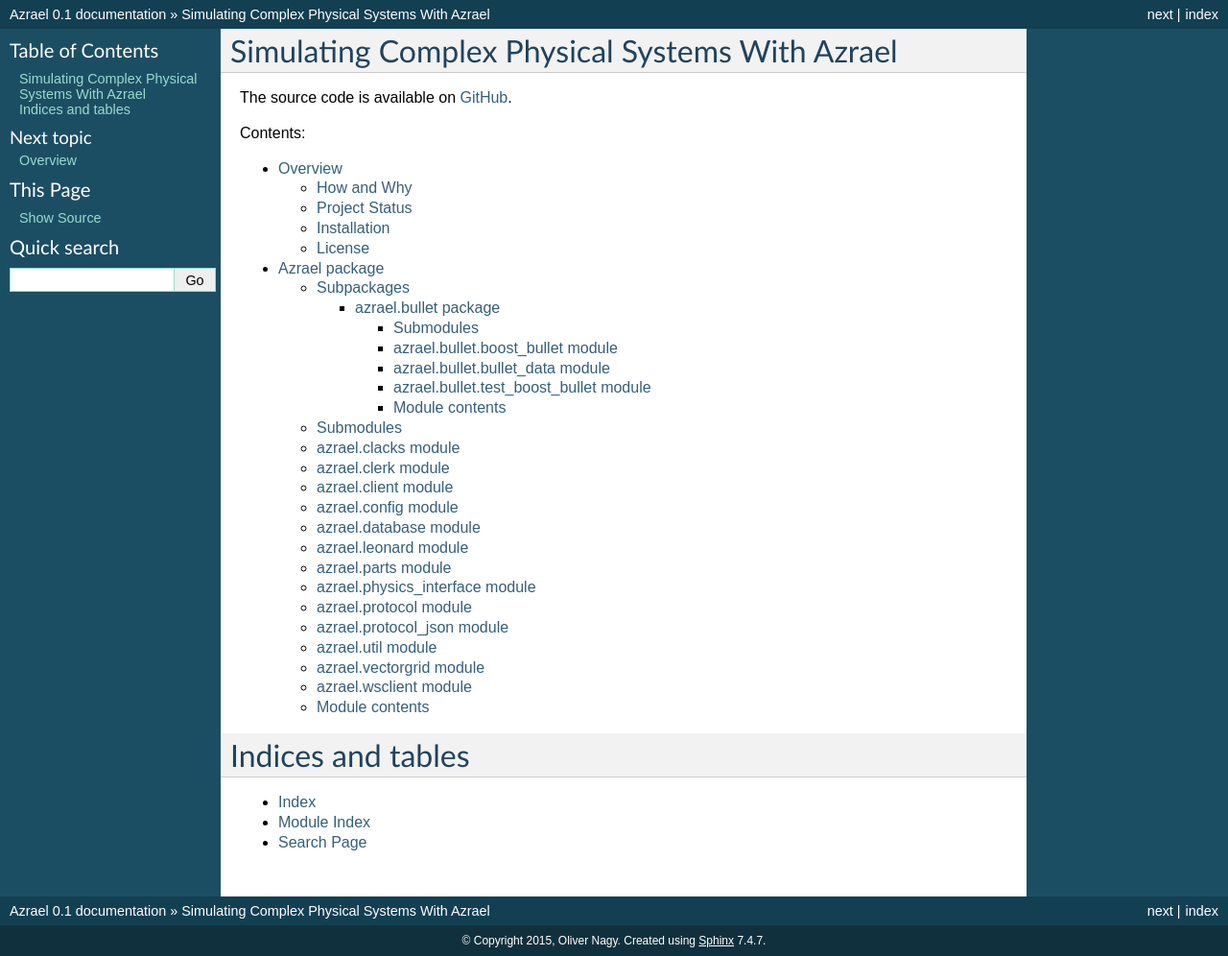
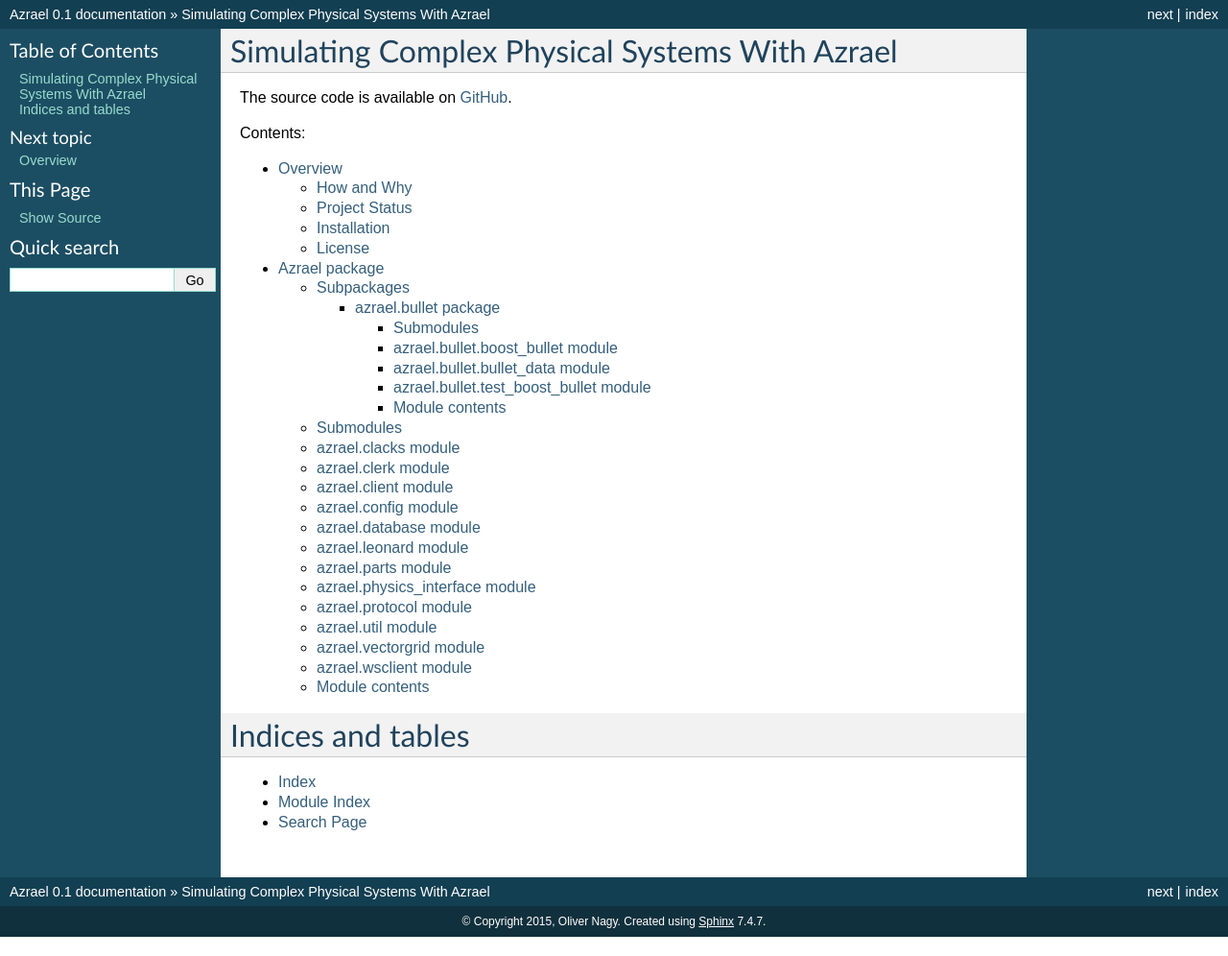
Before and after one commit to olitheolix/azrael, a Sphinx documentation site: the page built from doc/index.rst, in a window 1280 px wide. Shown: the whole page at 96% size. Built offline with Sphinx 7.4.7, drawn with Linux system fonts in a browser that asks for light colours.

Commit message:
Removed 'protocol_json' from docu.

```diff
--- a/doc/api.rst
+++ b/doc/api.rst
@@ -83,14 +83,6 @@
     :undoc-members:
     :show-inheritance:
 
-azrael.protocol_json module
----------------------------
-
-.. automodule:: azrael.protocol_json
-    :members:
-    :undoc-members:
-    :show-inheritance:
-
 azrael.util module
 ------------------
 
```
